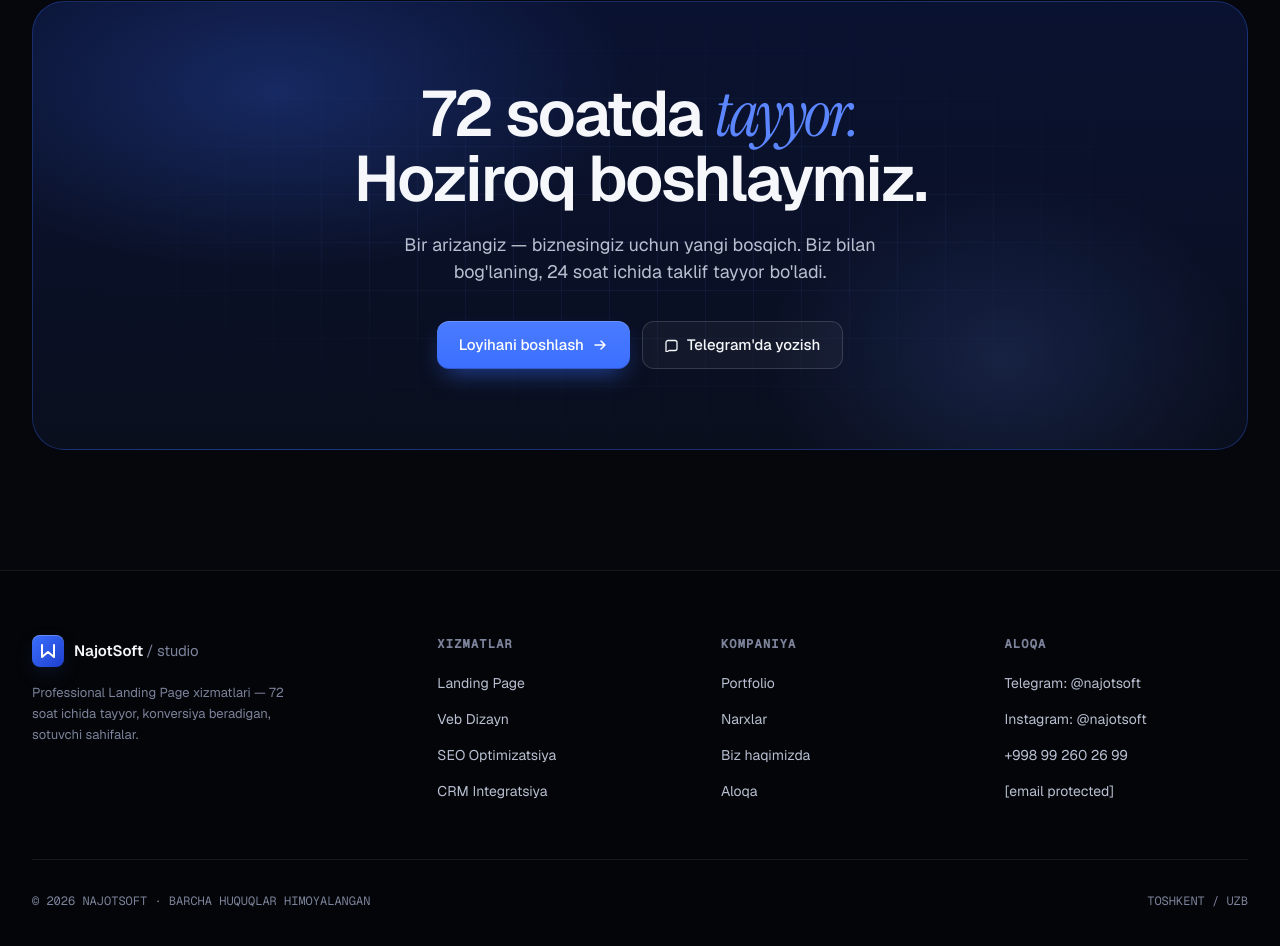
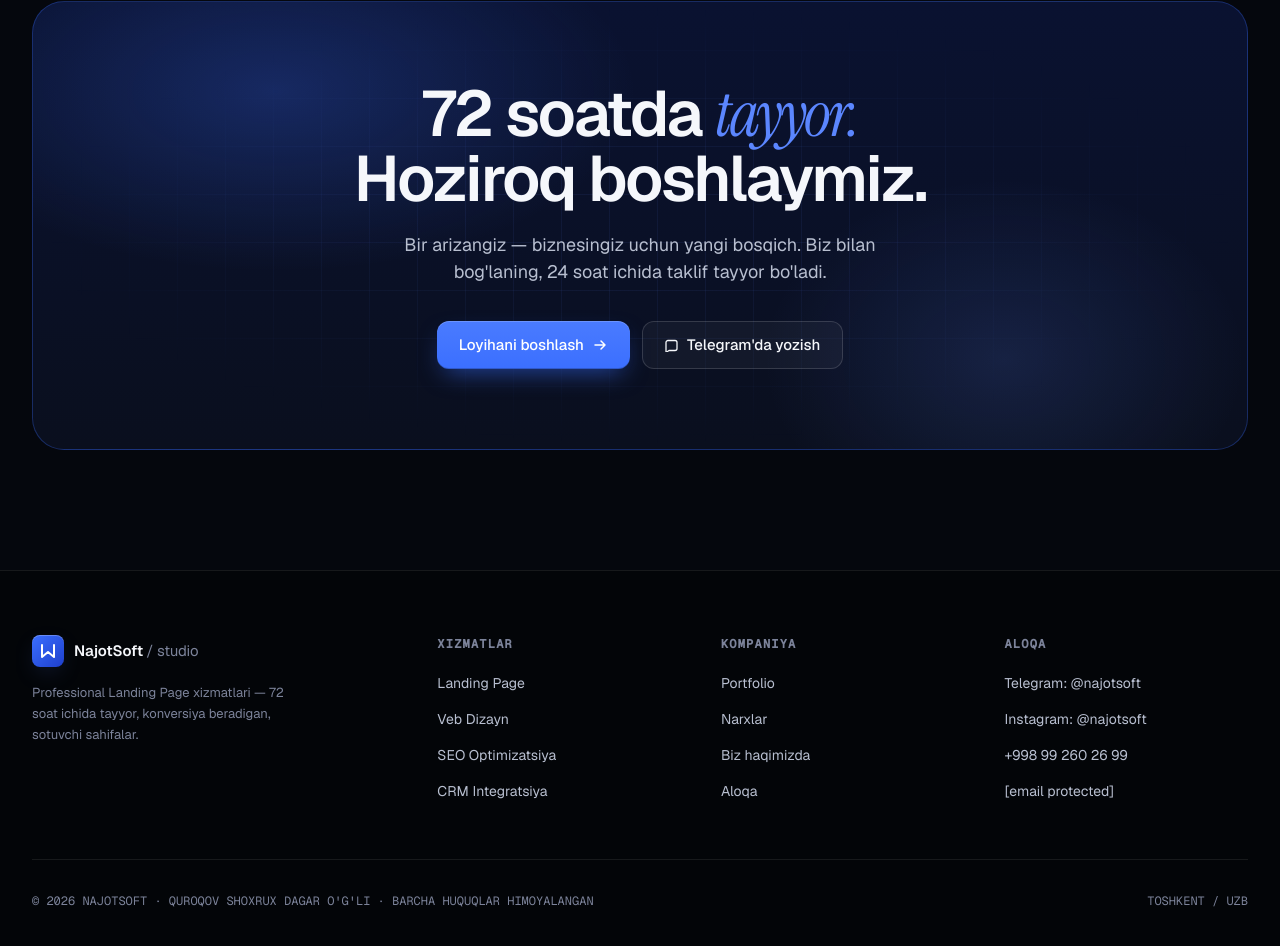
Before and after one commit to shoxrux06/najotsoft-landing, a plain HTML site: page index.html in a window 1280 px wide. Shown: the part 8949-9895 px from the top of the page. Drawn offline with nearby package versions, Linux system fonts and the light colour scheme.

Commit message:
Update footer text with new information

```diff
--- a/index.html
+++ b/index.html
@@ -1650,7 +1650,7 @@
       </div>
     </div>
     <div class="foot-bottom">
-      <span>© 2026 NAJOTSOFT · BARCHA HUQUQLAR HIMOYALANGAN</span>
+      <span>© 2026 NAJOTSOFT · QUROQOV SHOXRUX DAGAR O'G'LI · BARCHA HUQUQLAR HIMOYALANGAN</span>
       <span>TOSHKENT / UZB</span>
     </div>
   </div>
```
